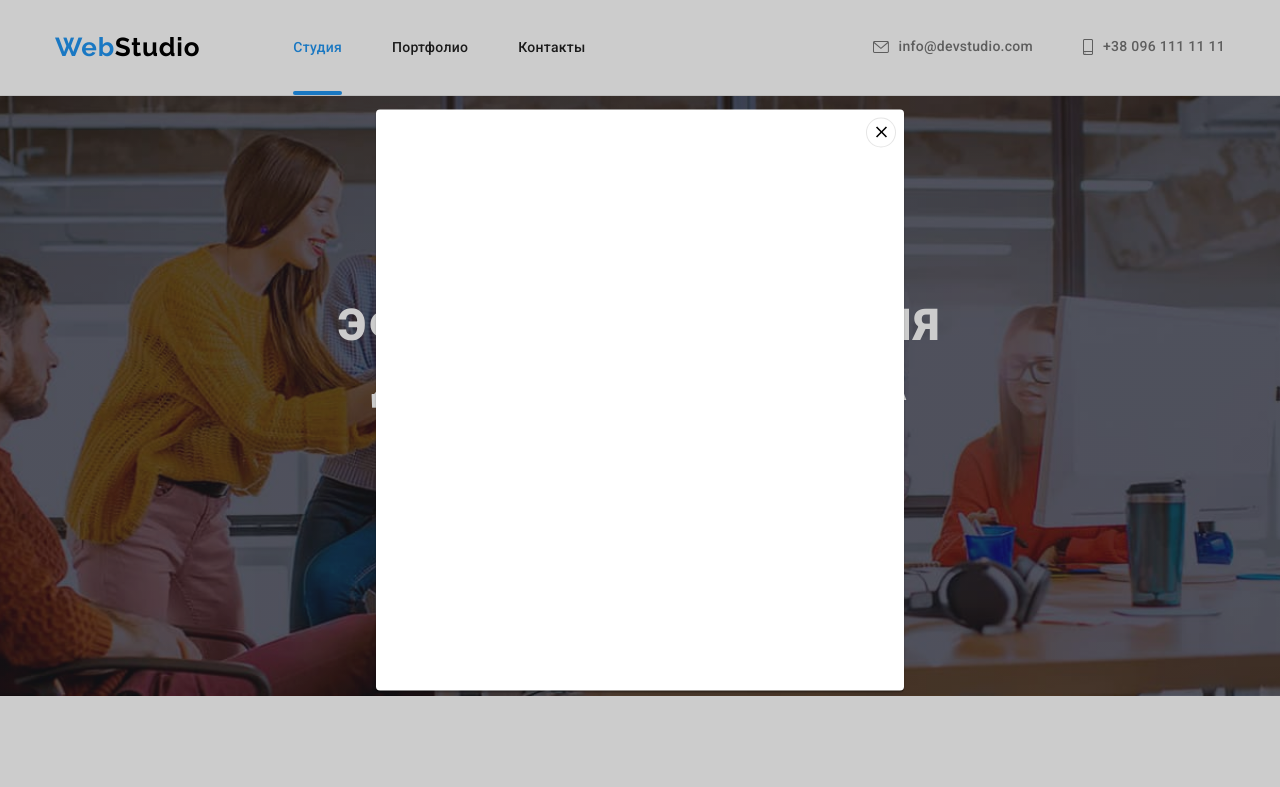
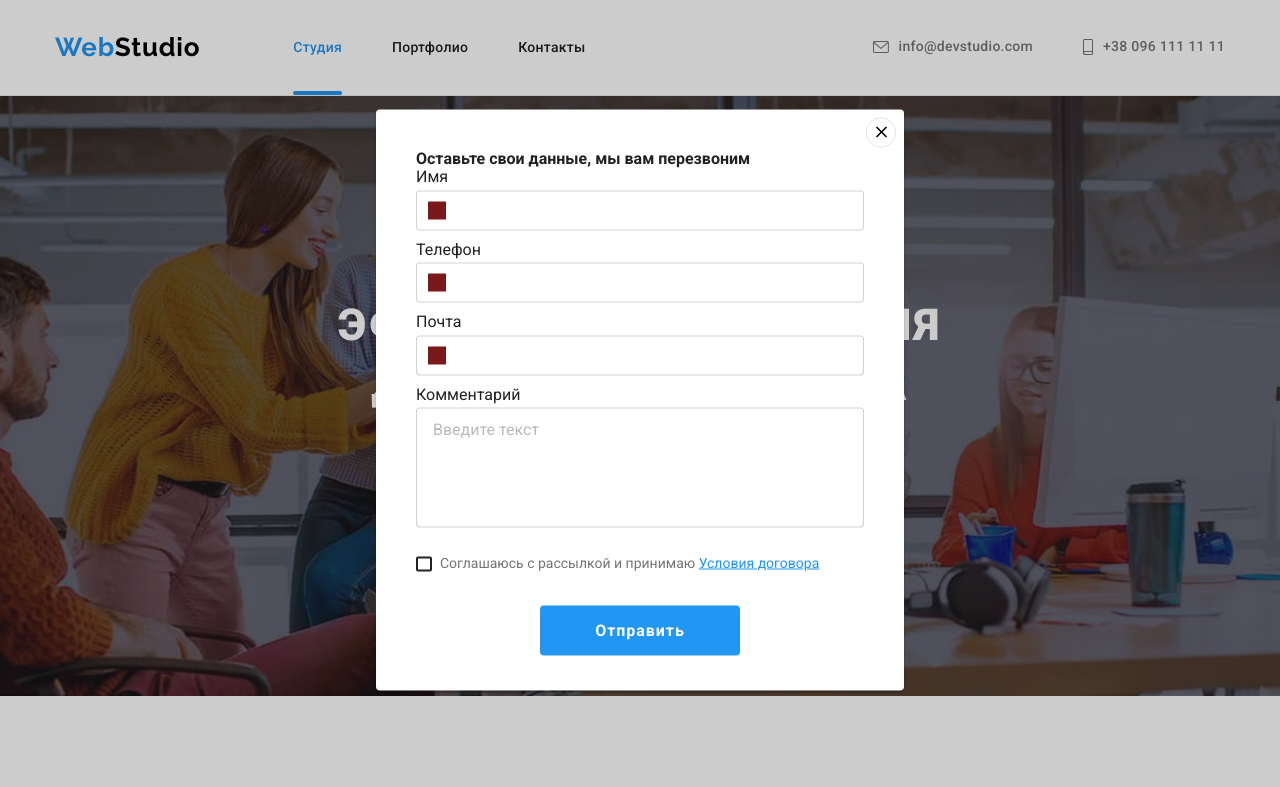
Before and after one commit to Dmitriy-Tsyhanenko/goit-markup-hw-06, a plain HTML site: page index.html in a window 1280 px wide. Both pictures are taken after a click on the button "Заказать услугу". Shown: the top 787 px of the page. Drawn offline with nearby package versions, Linux system fonts and the light colour scheme.

Commit message:
Добавил стили

```diff
--- a/css/style.css
+++ b/css/style.css
@@ -651,6 +651,7 @@ img {
   0px 1px 1px rgba(0, 0, 0, 0.14),
   0px 2px 1px rgba(0, 0, 0, 0.2);
   border-radius: 4px;
+  padding: 40px;
 }
 .modal-close-btn {
   position: absolute;
@@ -695,7 +696,7 @@ img {
   padding: 63px 24px 63px 24px;
   overflow: auto;
   transform: translateY(100%);
-  transition: transform 250ms cubic-bezier(0.4, 0, 0.2, 1)
+  transition: transform 250ms cubic-bezier(0.4, 0, 0.2, 1);
 }
 
 .element-img-overlay:hover .overlay,
@@ -747,3 +748,135 @@ background: rgba(47, 48, 58, 0.8);
   background-color:var(--accent-collor);
   border-radius: 2px;
 }
+/* МОДЕЛЬНОЕ ОКНО СТИЛИЗАЦИЯ  */
+
+
+.contact-form-field{
+display: block;
+}
+
+.contact-form-input{
+  width: 100%;
+  height: 40px;
+  padding-left: 42px;
+  border: 1px solid rgba(33, 33, 33, 0.2);
+  box-sizing: border-box;
+  border-radius: 4px;
+  transition: border-color 250ms cubic-bezier(0.4, 0, 0.2, 1);
+}
+.contact-form-input:focus {
+  outline: none;
+  border-color: var(--accent-collor);
+}
+.contact-form-input:focus + .contact-form-icon{
+  background-color: var(--accent-collor)
+}
+
+
+.contact-forminput-wrapper{
+  position: relative;
+  margin-top: 4px;
+  margin-bottom: 10px;
+}
+
+
+.contact-form-icon{
+  position: absolute;
+  top: 50%;
+  left: 12px;
+  transform: translateY(-50%);
+  display: block;
+  width: 18px;
+  height: 18px;
+  background-color: rgb(122, 25, 25);
+  transition: background-color 250ms cubic-bezier(0.4, 0, 0.2, 1);
+}
+
+.contact-form-message {
+  width: 100%;
+  height: 120px;
+  margin-top: 4px;
+  margin-bottom: 20px;
+  padding: 12px 16px;
+  resize: none;
+  border: 1px solid rgba(33, 33, 33, 0.2);
+  box-sizing: border-box;
+  border-radius: 4px;
+  transition: border-color 250ms cubic-bezier(0.4, 0, 0.2, 1);
+}
+.contact-form-message:focus {
+  outline: none;
+  border-color: var(--accent-collor);
+}
+.contact-form-message::placeholder{
+color: rgba(117, 117, 117, 0.5);
+}
+
+.contact-form-checkbox-label {
+  display: flex;
+  align-items: center;
+  font-size: 14px;
+  line-height: 1.71;
+  color: var(--secondary-text-color-theme-light);
+}
+.agreement-conditions{
+ color: #2196F3;
+}
+.contact-form-checkbox-label {
+  margin-bottom: 30px;
+}
+.contact-form-checkbox-label::before{
+  display: inline-block;
+  width: 16px;
+  height: 15px;
+  border: 2px solid #212121;
+  border-radius: 2px;
+  cursor: pointer;
+  content: '';
+  margin-right: 8px;
+}
+
+.contact-form-checkbox:checked + .contact-form-checkbox-label::before {
+  background-image: url("../images/svg/icon-check.svg");
+  border: var(--accent-collor);
+}
+.contact-form-checkbox:focus +.contact-form-checkbox-label::before {
+  outline: 1px solid var(--accent-collor);
+}
+
+
+.visually-hidden{
+  position: absolute;
+  width: 1px;
+  height: 1px;
+  margin: - 1px;
+  border: 0;
+  padding: 0;
+  white-space: nowrap;
+  clip-path: inset(100%);
+  clip: rect(0 0 0 0);
+  overflow: hidden;
+}
+
+.contact-form-submit-btn {
+  display: block;
+  margin: 0 auto;
+  width: 200px;
+  height: 50px;
+  font-family: var(--primary-font-family);
+  font-weight: 700;
+  font-size: 16px;
+  line-height: 1.87;
+  letter-spacing: 0.06em;
+  cursor: pointer;
+  border-style: none;
+  border-radius: 4px;
+  color: var(--text-and-background-color);
+  background: var(--accent-collor);
+  transition: background-color 250ms cubic-bezier(0.4, 0, 0.2, 1);
+}
+
+.contact-form-submit-btn:hover,
+.contact-form-submit-btn:focus {
+  background-color: #188ce8;
+}
--- a/index.html
+++ b/index.html
@@ -528,6 +528,49 @@
             <use href="./images/svg/sprite.svg#close-icon"></use>
           </svg>
         </button>
+        <b>Оставьте свои данные, мы вам перезвоним</b>
+        <form class="contact-form"></form>
+
+        <label class="contact-form-field" id="text">Имя</label>
+        <div class="contact-forminput-wrapper">
+          <input name="user-name" class="contact-form-input" type="text" required />
+          <span class="contact-form-icon"></span>
+        </div>
+
+        <label for="tel" class="contact-form-field" ">Телефон</label>
+        <div class="contact-forminput-wrapper">
+          <input name="user-phone" class="contact-form-input" type="tel" id="tel" required />
+          <span class="contact-form-icon"></span>
+        </div>
+
+        <label for="email" class="contact-form-field">Почта</label>
+        <div class="contact-forminput-wrapper">
+          <input name="user-mail" class="contact-form-input" type="email" id="email" required />
+          <span class="contact-form-icon"></span>
+        </div>
+
+        <label for="user-comments" class="contact-form-field">Комментарий</label>
+        <textarea
+          name="user-comments"
+          class="contact-form-message"
+          placeholder="Введите текст"
+          id="user-comments"
+        ></textarea>
+        <div class="contact-form-checkbox-wrapper"></div>
+
+        <input
+          name="accept-policy"
+          type="checkbox"
+          class="contact-form-checkbox visually-hidden"
+          id="policy-checkbox"
+          required
+        />
+        <label for="policy-checkbox" class="contact-form-checkbox-label"
+          >Соглашаюсь с рассылкой и принимаю&nbsp;<a href="" class="agreement-conditions">
+            Условия договора</a
+          ></label
+        >
+        <button type="submit" class="contact-form-submit-btn">Отправить</button>
       </div>
     </div>
     <script src="./js/modal.js"></script>
```
Also changed, not shown: images/svg/icon-check.svg (added), images/svg/vector.svg (added).
